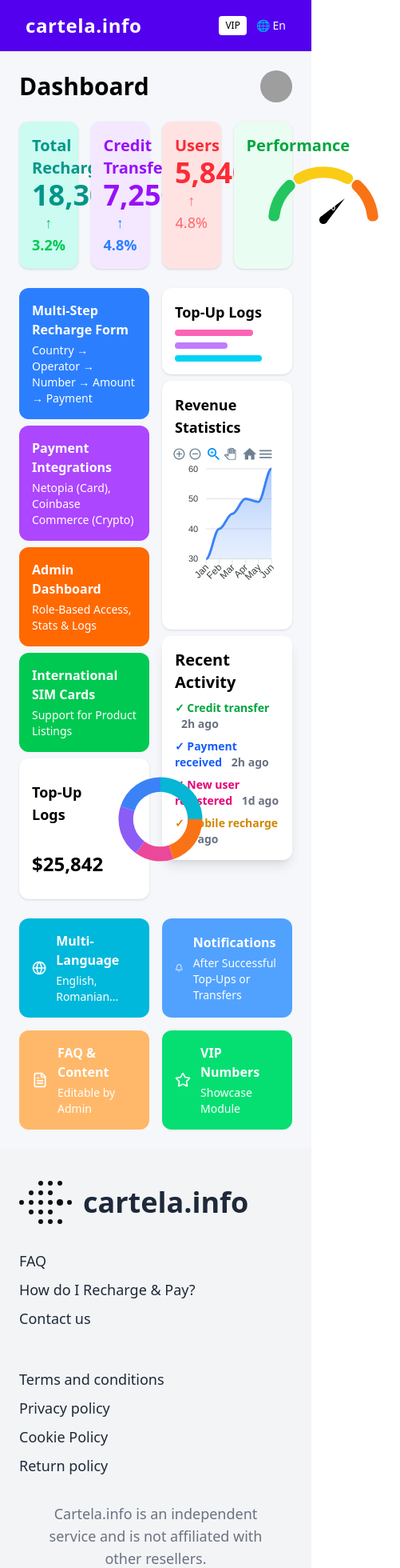
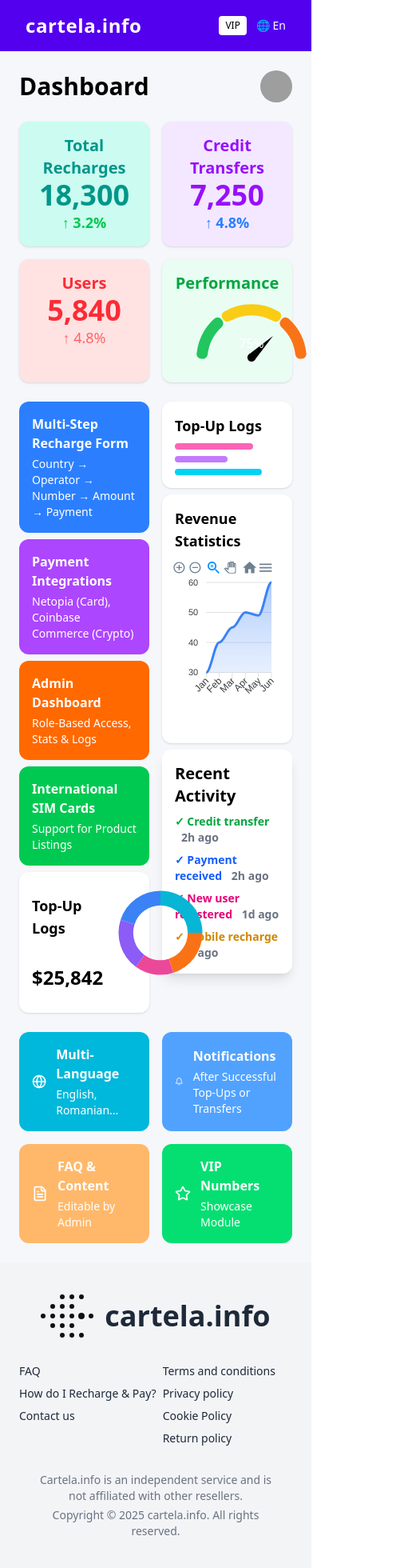
Before and after one commit to Dhirusn/MobilePrepaid, a React (Vite) app in the folder frontend/: page /dashboard in a window 390 px wide. Shown: the top 1960 px of the page at 80% size, 501 px wide, since content can reach past the window. Built offline with nearby package versions, Linux system fonts and the light colour scheme; grey boxes are pictures that could not be loaded.

Commit message:
feat: Update styling and layout for Home, ChargingOptions, Dashboard, and Footer components

```diff
--- a/frontend/src/Pages/Home.tsx
+++ b/frontend/src/Pages/Home.tsx
@@ -14,14 +14,14 @@ const Home = () => {
                 <div className="px-6 md:px-16 pt-20 pb-16 grid md:grid-cols-2 items-center gap-10">
                     <div>
                         <div className="flex flex-col items-start mb-8">
-                            <div className="flex items-center">
+                            <div className="items-center hidden md:flex">
                                 <LogoIcon />
                                 <span className="text-6xl font-bold">cartela.info</span>
                             </div>
                         </div>
-                        <h1 className="text-3xl font-bold mb-1">Recharge your PrePay card</h1>
-                        <p className="text-3xl font-bold mb-1">Recharge your card online.</p>
-                        <p className="text-3xl font-bold mb-1">Instantly, without an account.</p>
+                        <h1 className="text-xl md:text-3xl font-bold mb-1">Recharge your PrePay card</h1>
+                        <p className="text-xl md:text-3xl font-bold mb-1">Recharge your card online.</p>
+                        <p className="text-xl md:text-3xl font-bold mb-1">Instantly, without an account.</p>
                         <div className="flex gap-3 mt-6">
                             <img src="https://res.cloudinary.com/djcni3ioh/image/upload/v1749622398/Freelancer/MobilePrepaid/visa-E8j765w__o3wmsk.webp" alt="Visa" className="w-16" />
                             <img src="https://res.cloudinary.com/djcni3ioh/image/upload/v1749622397/Freelancer/MobilePrepaid/mastercard-B8CIIhPs_iys73m.webp" alt="MasterCard" className="w-16" />
@@ -30,7 +30,7 @@ const Home = () => {
                     </div>
 
                     {/* Mobile Recharge Box */}
-                    <div className="border-2 border-white max-w-xs mx-auto rounded-[30px] p-1 bg-black">
+                    <div className="border-2 border-white w-full md:max-w-xs mx-auto rounded-[30px] p-1 bg-black">
                         <div className="text-black rounded-[30px] w-full max-w-xs mx-auto shadow-md border-2 border-black bg-[#5300ef]">
                             <div className="flex items-center mb-5 text-white w-full p-2 ml-3">
                                 <BatteryCharging size={32} />
@@ -111,7 +111,7 @@ const Home = () => {
 
             {/* Info Steps Section */}
             <div className="bg-black text-white text-center py-12">
-                <h2 className="text-5xl font-bold mb-8">Recharge your PrePay card now</h2>
+                <h2 className="text-2xl md:text-5xl font-bold mb-8">Recharge your PrePay card now</h2>
                 <div className="grid grid-cols-2 md:grid-cols-4 gap-18 max-w-5xl mx-auto px-6">
                     <div className="flex flex-col items-center text-center">
                         <img className="h-28 sm:h-52 mb-6" src="https://res.cloudinary.com/djcni3ioh/image/upload/v1749621982/Freelancer/MobilePrepaid/step1-ABdtiOld_1_fh4eii.png" />
--- a/frontend/src/components/ChargingOptions.tsx
+++ b/frontend/src/components/ChargingOptions.tsx
@@ -30,11 +30,11 @@ const ChargingOptions = ({ title }: { title: string }) => {
             <h2 className="text-2xl md:text-5xl font-bold text-pink-700 mb-10">
                 {title}
             </h2>
-            <div className="grid grid-cols-3 sm:grid-cols-4 md:grid-cols-5 gap-6 max-w-6xl">
+            <div className="grid grid-cols-2 sm:grid-cols-4 md:grid-cols-5 gap-6 max-w-full md:max-w-6xl border-red-700">
                 {chargingOptions.map((item, idx) => (
                     <div key={idx}
-                        className={"w-44 h-44 rounded-full flex flex-col items-center justify-center text-center border-4 border-pink-700 px-2 py-2 cursor-pointer"}>
-                        <div className="w-38 h-38 rounded-full flex flex-col items-center justify-center text-center text-pink-400 border-2 border-pink-600 hover:bg-pink-500 hover:text-white group">
+                        className={"w-44 h-44 rounded-full flex flex-col items-center justify-center text-center border-0 md:border-4 border-pink-700 px-2 py-2 cursor-pointer"}>
+                        <div key={idx} className="w-38 h-38 rounded-full flex flex-col items-center justify-center text-center text-pink-400 border-2 border-pink-600 hover:bg-pink-500 hover:text-white group">
                             <span className="font-bold text-3xl text-pink-700 group-hover:text-white">
                                 {item.euro} Euro
                             </span>
--- a/frontend/src/dashboard/Dashboard.tsx
+++ b/frontend/src/dashboard/Dashboard.tsx
@@ -75,7 +75,7 @@ const Dashboard = () => {
             </div>
 
             {/* Top Cards */}
-            <div className="grid grid-cols-4 gap-4 mb-6">
+            <div className="grid grid-cols-2 md:grid-cols-4 gap-4 mb-6">
                 <div className="bg-teal-100 rounded-xl p-4 shadow text-center text-teal-600">
                     <h2 className="text-xl font-bold">Total Recharges</h2>
                     <p className="text-4xl font-bold">18,300</p>
--- a/frontend/src/layouts/Footer.tsx
+++ b/frontend/src/layouts/Footer.tsx
@@ -4,7 +4,7 @@ const Footer = () => {
         <footer className="bg-gray-100 text-gray-800 text-sm py-10 px-6">
             <div className="max-w-7xl mx-auto flex flex-col md:flex-row justify-between items-start md:items-center gap-8">
                 {/* Left Side - Logo */}
-                <div className="flex flex-col items-start">
+                <div className="flex flex-col items-center md:items-start w-full">
                     <div className="flex items-center">
                         <LogoIcon />
                         <span className="text-4xl font-bold">cartela.info</span>
@@ -12,7 +12,7 @@ const Footer = () => {
                 </div>
 
                 {/* Center Links */}
-                <div className="flex gap-12 flex-wrap text-lg">
+                <div className="flex gap-2 md:gap-12 flex-wrap text-sm md:text-lg w-full">
                     <div className="flex flex-col gap-2">
                         <a href="#" className="hover:underline">FAQ</a>
                         <a href="#" className="hover:underline">How do I Recharge & Pay?</a>
@@ -28,7 +28,7 @@ const Footer = () => {
             </div>
 
             {/* Bottom Notice */}
-            <div className="text-center text-gray-500 text-lg mt-8 px-4">
+            <div className="text-center text-gray-500 text-sm md:text-lg mt-8 px-4">
                 <p>Cartela.info is an independent service and is not affiliated with other resellers.</p>
                 <p className="mt-1">Copyright © 2025 cartela.info. All rights reserved.</p>
             </div>
```
